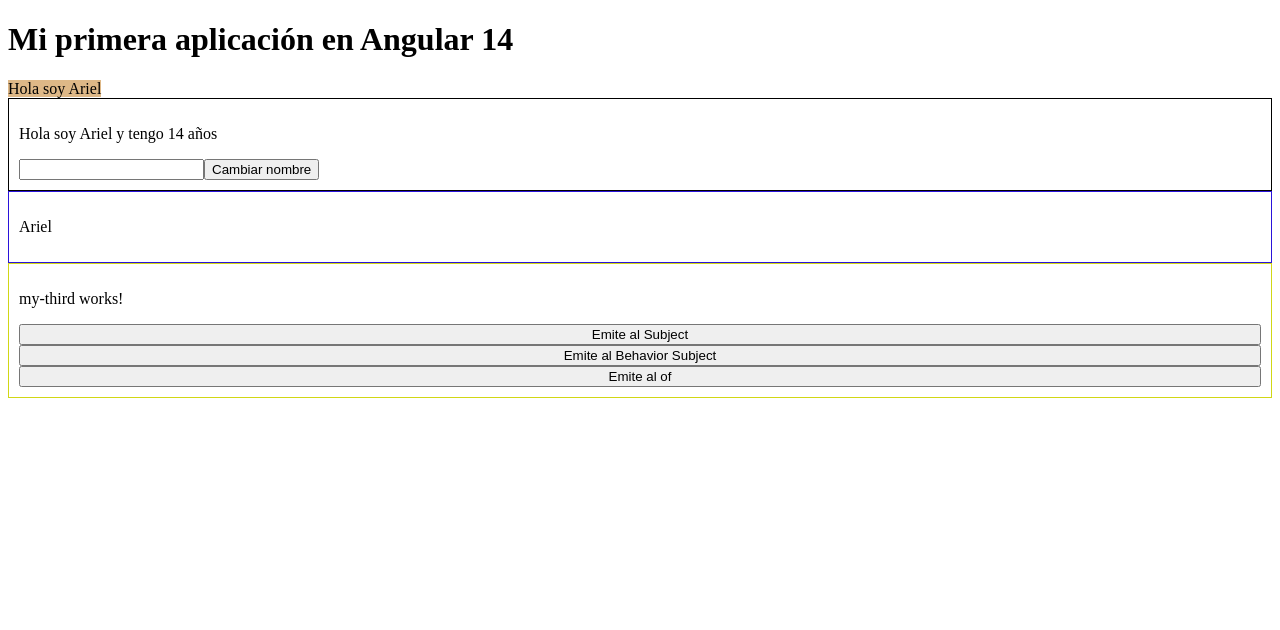
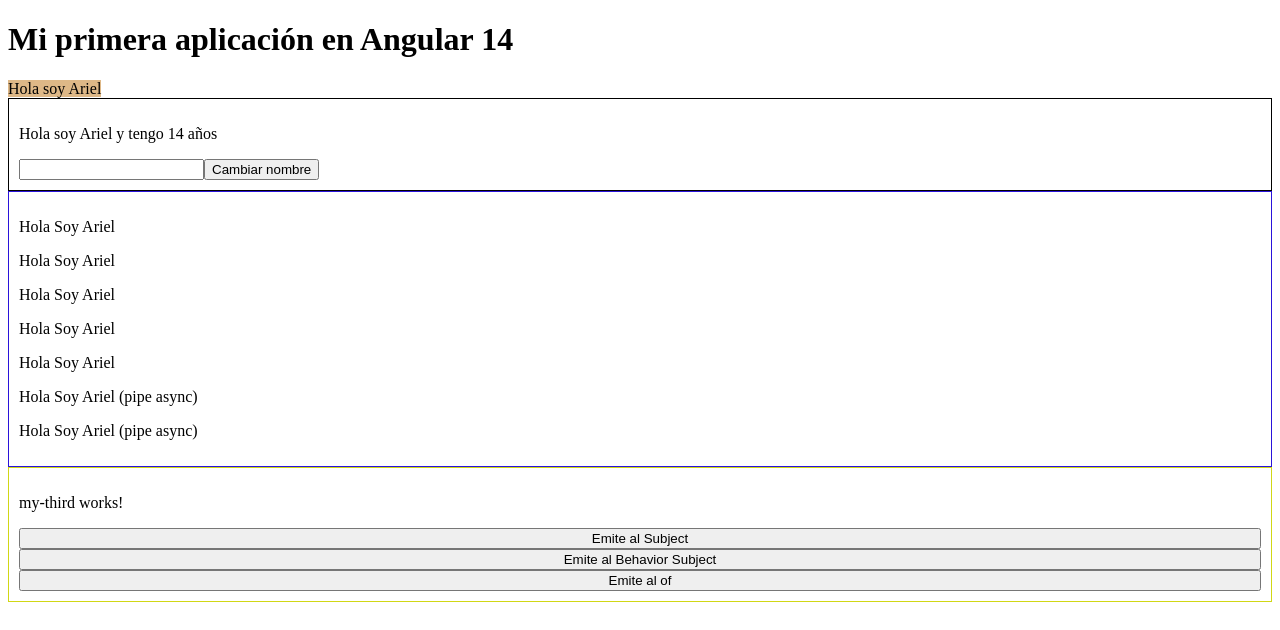
Before and after one commit to AlphaMQV/capacitaciones, an Angular app in the folder etapa-2/mi-primer-proyecto/: page / in a window 1280 px wide. Shown: the top 630 px of the page. Built offline with nearby package versions, Linux system fonts and the light colour scheme.

Commit message:
Refactor MySecondComponent para mejorar la suscripción a names$ utilizando takeUntil; agregar manejo de ciclo de vida con OnDestroy y actualizar la plantilla para mostrar múltiples instancias de localVariable y names$.

```diff
--- a/etapa-2/mi-primer-proyecto/src/app/components/my-second/my-second.component.html
+++ b/etapa-2/mi-primer-proyecto/src/app/components/my-second/my-second.component.html
@@ -1,3 +1,13 @@
 <div>
-  <p>{{ localVariable }}</p>
+  <p>Hola Soy {{ localVariable }}</p>
+  <p>Hola Soy {{ localVariable }}</p>
+  <p>Hola Soy {{ localVariable }}</p>
+  <p>Hola Soy {{ localVariable }}</p>
+  <p>Hola Soy {{ localVariable }}</p>
+  <p>Hola Soy {{ names$ | async }} (pipe async)</p>
+  <p>Hola Soy {{ names$ | async }} (pipe async)</p>
+  <!-- <button
+    type="button"
+    (click)="cancelSuscription()"
+  >Cancelar Suscripción</button> -->
 </div>
--- a/etapa-2/mi-primer-proyecto/src/app/components/my-second/my-second.component.ts
+++ b/etapa-2/mi-primer-proyecto/src/app/components/my-second/my-second.component.ts
@@ -1,4 +1,6 @@
-import { Component, inject, OnInit } from '@angular/core'
+import { Component, inject, OnDestroy, OnInit } from '@angular/core'
+import { Subject } from 'rxjs'
+import { takeUntil } from 'rxjs/operators'
 import { MyFirstService } from 'src/app/services/my-first.service'
 
 @Component({
@@ -6,7 +8,7 @@ import { MyFirstService } from 'src/app/services/my-first.service'
   templateUrl: './my-second.component.html',
   styleUrls: ['./my-second.component.scss']
 })
-export class MySecondComponent implements OnInit {
+export class MySecondComponent implements OnInit, OnDestroy {
   // input
   // output
   // injections
@@ -19,9 +21,22 @@ export class MySecondComponent implements OnInit {
 
   localVariable: string = ''
 
+  readonly names$ = this.myFirstSvc.names$
+
+  private readonly _onDestroy$ = new Subject<void>()
+
   ngOnInit (): void {
-    this.myFirstSvc.names$.subscribe((value: string) => {
-      this.localVariable = value
-    })
+    this.myFirstSvc.names$
+      .pipe(
+        takeUntil(this._onDestroy$)
+      )
+      .subscribe((value: string) => {
+        this.localVariable = value
+      })
+  }
+
+  ngOnDestroy (): void {
+    this._onDestroy$.next()
+    this._onDestroy$.complete()
   }
 }
```
